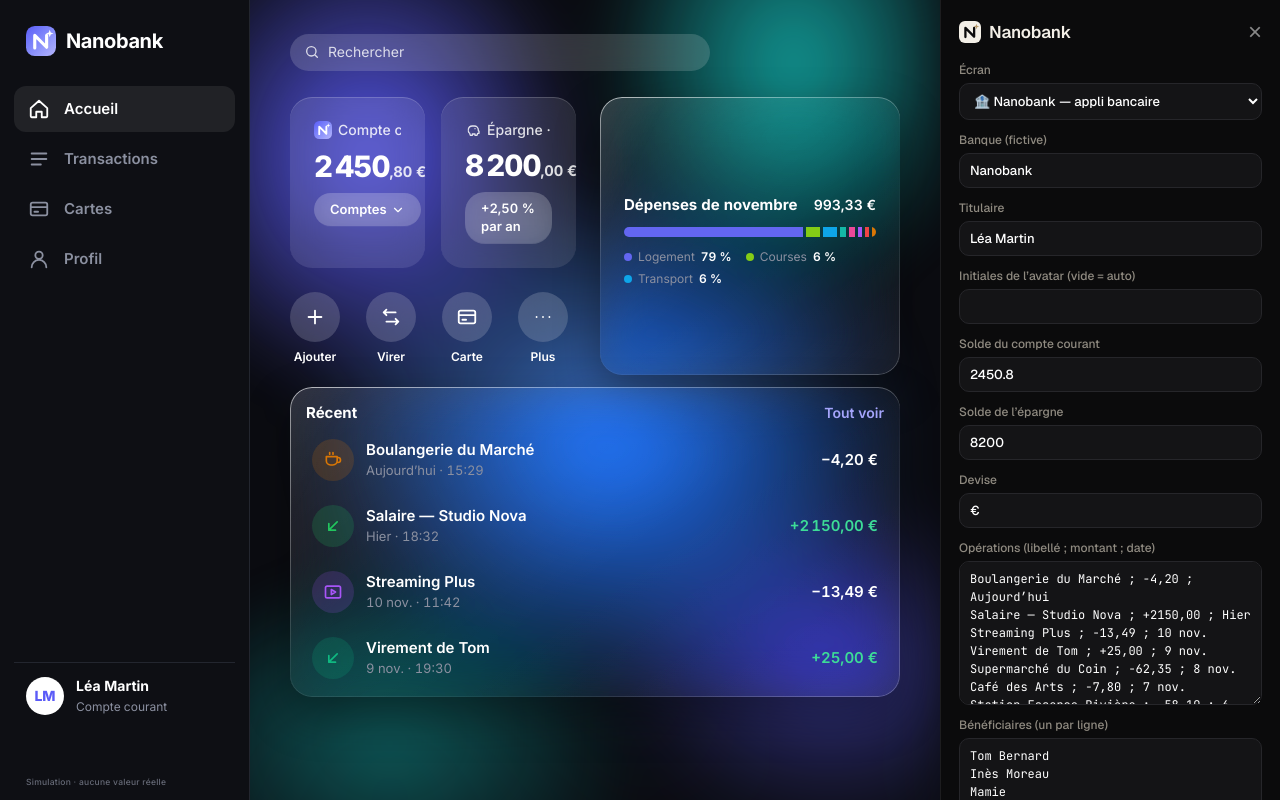
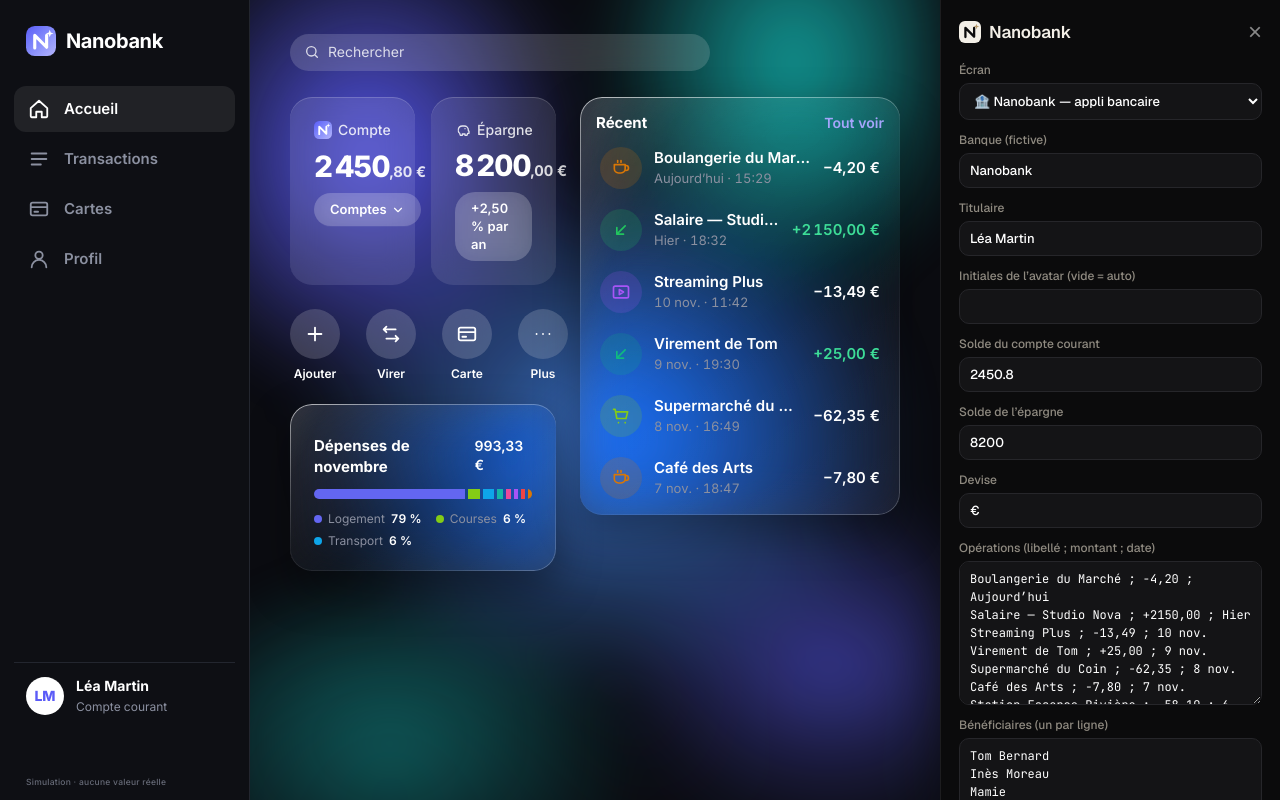
Before and after one commit to leocamilo10/NANOBANK, a plain HTML site: page app.html in a window 1280 px wide. Drawn offline with nearby package versions, Linux system fonts and the light colour scheme.

Commit message:
Format PC : opérations récentes en colonne à droite, visibles dès l'accueil
Six opérations affichées sur PC, même police que le reste de l'appli.

Co-Authored-By: Claude Opus 5.5 <noreply@anthropic.com>
Claude-Session: https://claude.ai/code/session_01H9sRM8tyNxzVZUkp6ftw1F

```diff
--- a/app.html
+++ b/app.html
@@ -15,7 +15,7 @@
 <link rel="preconnect" href="https://fonts.googleapis.com">
 <link href="https://fonts.googleapis.com/css2?family=Inter:wght@400;500;600;700;800&family=Geist:wght@400;500;600&family=JetBrains+Mono:wght@400;500;700;800&display=swap" rel="stylesheet">
 <link rel="stylesheet" href="css/app.css?v=202611190629">
-<link rel="stylesheet" href="css/templates.css?v=202611190633">
+<link rel="stylesheet" href="css/templates.css?v=20261119063553">
 </head>
 <body>
 <div id="stage" class="stage"></div>
--- a/css/templates.css
+++ b/css/templates.css
@@ -339,3 +339,13 @@ body.embed .bk-phone{width:100%;height:100%;box-shadow:none;border-radius:46px}
 .bk-view[data-v="home"] .bk-panel>*{position:relative;z-index:2}
 .bk-view[data-v="home"] .bk-panel::before{z-index:1}
 .bk-view[data-v="home"] .bk-panel::after{z-index:0}
+/* ===================== Format PC : opérations récentes toujours visibles sur l'accueil ===================== */
+.bk.desk .bk-view[data-v="home"].on{grid-template-columns:minmax(0,1.3fr) minmax(320px,1fr);grid-template-rows:auto auto auto 1fr;column-gap:24px;row-gap:0}
+.bk.desk .bk-view[data-v="home"] .bk-top{grid-column:1/-1;grid-row:1}
+.bk.desk .bk-accounts{grid-column:1;grid-row:2}
+.bk.desk .bk-actions{grid-column:1;grid-row:3}
+.bk.desk .bk-insight{grid-column:1;grid-row:4;align-self:start;justify-content:flex-start}
+.bk.desk .bk-view[data-v="home"] .bk-panel:last-of-type{grid-column:2;grid-row:2/5;align-self:start;margin-bottom:0}
+.bk.desk .bk-view[data-v="home"] .bk-panel:last-of-type li{padding:10px 4px}
+/* Même police partout dans l'appli, opérations comprises */
+.bk li,.bk li b,.bk li small,.bk li>span,.bk-ph,.bk-ph b,.bk-ph a{font-family:Inter,system-ui,sans-serif!important;font-variant-numeric:tabular-nums}
--- a/js/templates/bank.js
+++ b/js/templates/bank.js
@@ -247,7 +247,7 @@ export default {
     const row = (t, i, isNew) => `<li data-i="${i}" class="${isNew ? 'new' : ''}">${icon(t)}<div><b>${esc(t.label)}</b><small>${esc(t.date)}${t.date ? ' · ' : ''}${t.time}</small></div><span class="${t.amount > 0 ? 'pos' : ''}">${money(t.amount, true)}</span></li>`;
 
     function renderLists(newFirst = false) {
-      q('[data-l="recent"]').innerHTML = txs.slice(0, 4).map((t, i) => row(t, i, newFirst && i === 0)).join('');
+      q('[data-l="recent"]').innerHTML = txs.slice(0, desk ? 6 : 4).map((t, i) => row(t, i, newFirst && i === 0)).join('');
       const groups = [];
       txs.forEach((t, i) => { const g = groups.find(g => g.d === t.date); g ? g.items.push([t, i]) : groups.push({ d: t.date, items: [[t, i]] }); });
       q('[data-l="all"]').innerHTML = groups.map(g => {
```
Also changed, not shown: dist/propdash.html (+11 -1 lines).
